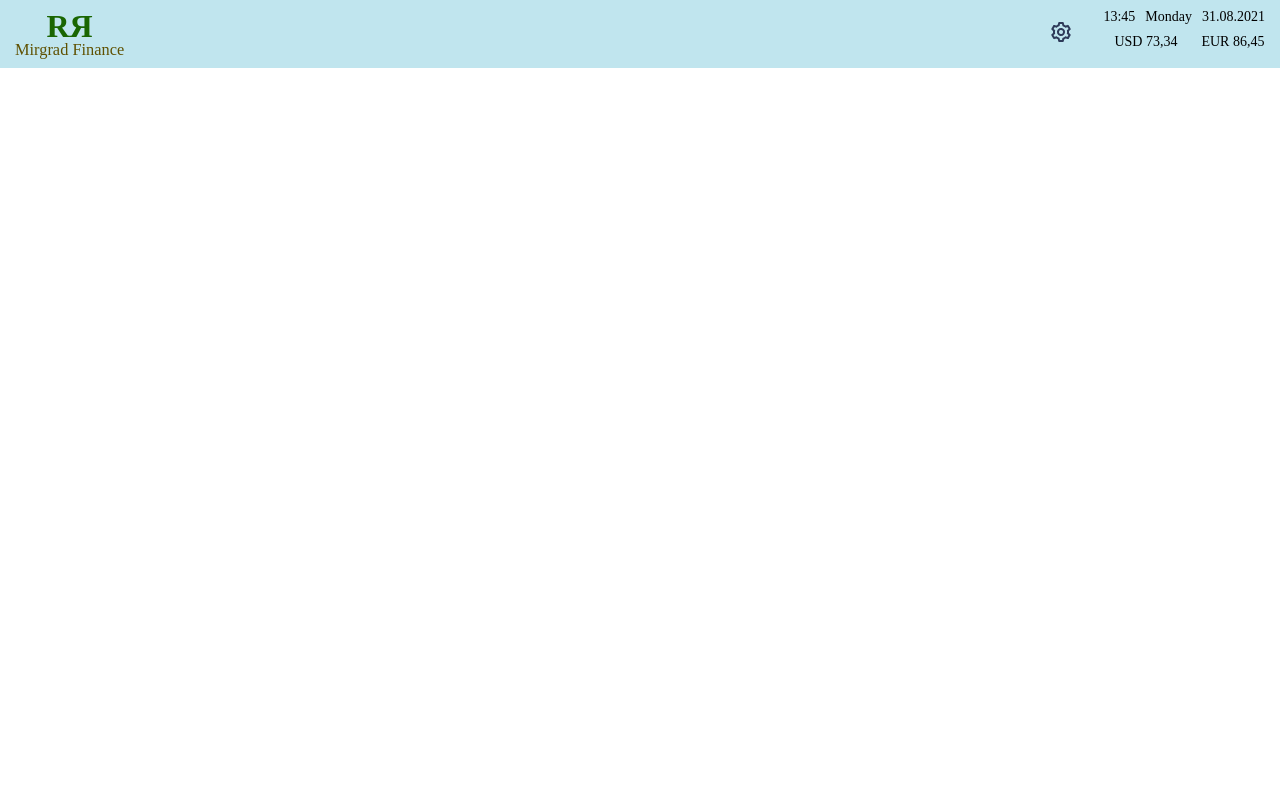
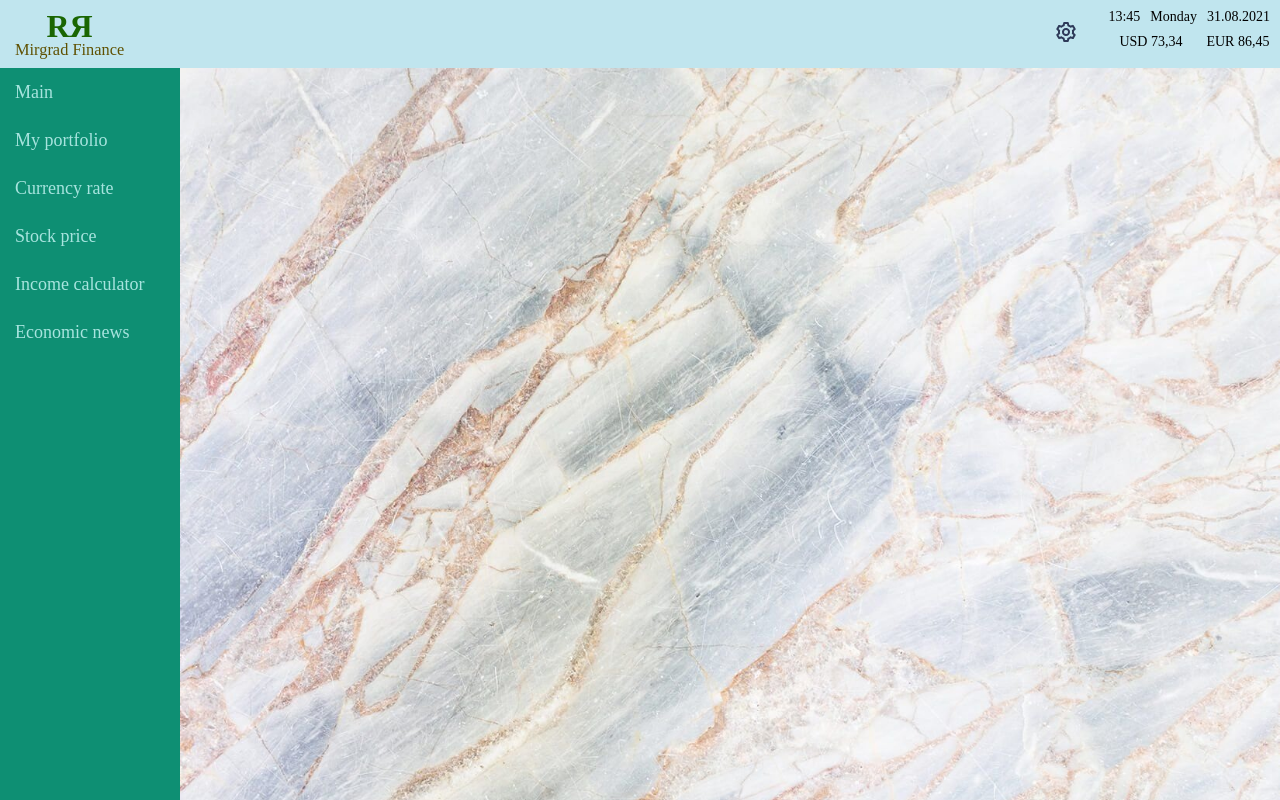
Before and after one commit to MirgradR/FinanceApp, a website: page src/index.html in a window 1280 px wide. Drawn offline with nearby package versions, Linux system fonts and the light colour scheme; files that its build step writes are made by us from their sources.

Commit message:
create menu

```diff
--- a/src/index.html
+++ b/src/index.html
@@ -27,6 +27,23 @@
                     </div>
                 </div>
             </header>
+            <main class="main">
+                <div class="main__container">
+                    <div class="menu-finance main__menu">
+                        <ul class="menu-finance__list">
+                            <li class="menu-finance__item">Main</li>
+                            <li class="menu-finance__item">My portfolio</li>
+                            <li class="menu-finance__item">Currency rate</li>
+                            <li class="menu-finance__item">Stock price</li>
+                            <li class="menu-finance__item">Income calculator</li>
+                            <li class="menu-finance__item">Economic news</li>
+                        </ul>
+                    </div>
+                    <div class="content-finance main__content">
+
+                    </div>
+                </div>
+            </main>
         </div>
 
 
--- a/src/scss/style.scss
+++ b/src/scss/style.scss
@@ -1,21 +1,22 @@
 @import 'resetting';
 
-// .wrapper {
-//     width: 100%;
-//     height: 100%;
-// }
+
+.wrapper {
+    width: 100%;
+    height: 100%;
+}
 .header {
+    position: fixed;
     display: flex;
     justify-content: space-between;
     padding: 10px 15px;
     background-color: rgb(192, 229, 238);
-    max-width: 100%;
+    width: 100%;
     .content-group {
         display: flex;
         position: relative;
-        //align-items: center;
+        padding-right: 25px;
         .btn-setting {
-
             background-color: transparent;
             img {
                 transition: transform 0.5s ease;
@@ -50,9 +51,6 @@
                font-size: 14px;
 
             }
-            // & >*:first-child {
-            //     //margin-right: 15px;
-            // }
         }
     }
     .logo-group {
@@ -70,5 +68,40 @@
             color: rgb(95, 81, 2);
         }
     }
-
 }
+.main {
+    width: 100%;
+    height: 100%;
+    background: url('../img/back.png') no-repeat;
+    background-position: center;
+    background-size: cover;
+    .main__container {
+        padding-top: 68px;
+        //height: 100%;
+        .menu-finance {
+            display: flex;
+            flex-direction: column;
+            width: 180px;
+            height: 100%;
+            position: fixed;
+            background-color: rgb(14, 143, 115);
+            .menu-finance__list {
+                &>* {
+                    padding: 15px 15px;
+                    color: rgba(207, 250, 250, 0.795);
+                    font-size: 18px;
+                    cursor: pointer;
+                    transition: all 0.3s ease;
+                    &:hover {
+                        background-color: rgba(211, 223, 220, 0.267);
+                    }
+                }
+            }
+        }
+        .content-finance {
+            max-width: 100%;
+            //height: 100%;
+            padding-left: 180px;
+        }
+    }
+}
```
Also changed, not shown: dest/index.html (+17 -0 lines), dest/css/style.css, dest/img/back.png (added), dest/img/back.webp (added), dest/img/bank_finance_dollar_location_pointer_icon_124684.png (deleted), dest/img/bank_finance_dollar_location_pointer_icon_124684.webp (deleted), src/img/back.png (added), src/img/marble-6.jpg (added).
